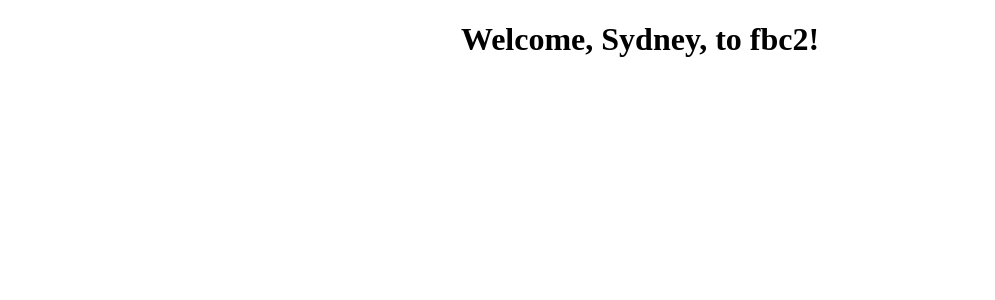
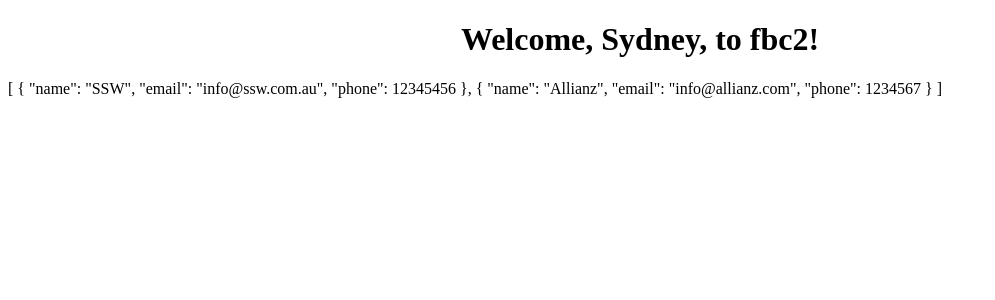
Before and after one commit to SSWConsulting/angular-2day-syd-201803, an Angular app in the folder firebootcamp-crm/: page / in a window 1280 px wide. Shown: the top 300 px of the page, without its empty margins (0-995 px from the left). Built offline with nearby package versions, Linux system fonts and the light colour scheme.

Commit message:
added company-list

```diff
--- a/firebootcamp-crm/src/app/app.component.html
+++ b/firebootcamp-crm/src/app/app.component.html
@@ -3,7 +3,8 @@
   <h1>
     Welcome, Sydney,  to {{ title }}!
   </h1>
-
 </div>
 
+<fbc-company-list></fbc-company-list>
+
 <router-outlet></router-outlet>
--- a/firebootcamp-crm/src/app/app.module.ts
+++ b/firebootcamp-crm/src/app/app.module.ts
@@ -5,11 +5,13 @@ import { AppRoutingModule } from './app-routing.module';
 
 import { AppComponent } from './app.component';
 import { FormsModule } from '@angular/forms';
+import { CompanyListComponent } from './company/company-list/company-list.component';
 
 
 @NgModule({
   declarations: [
-    AppComponent
+    AppComponent,
+    CompanyListComponent
   ],
   imports: [
     BrowserModule,
--- /dev/null
+++ b/firebootcamp-crm/src/app/company/company-list/company-list.component.html
@@ -0,0 +1,3 @@
+<p>
+ {{ companies | json }}
+</p>
--- /dev/null
+++ b/firebootcamp-crm/src/app/company/company-list/company-list.component.ts
@@ -0,0 +1,37 @@
+import { Component, OnInit } from '@angular/core';
+import { Company } from '../company';
+
+@Component({
+  selector: 'fbc-company-list',
+  templateUrl: './company-list.component.html',
+  styleUrls: ['./company-list.component.scss']
+})
+export class CompanyListComponent implements OnInit {
+
+  companies: Company[];
+
+  constructor() { }
+
+  ngOnInit() {
+    this.loadCompanies();
+  }
+
+  loadCompanies() {
+    this.companies = [
+      {
+        name: 'SSW',
+        email: 'info@ssw.com.au',
+        phone: 12345456,
+      },
+      {
+        name: 'Allianz',
+        email: 'info@allianz.com',
+        phone: 1234567
+      }
+    ];
+  }
+
+
+
+
+}
--- /dev/null
+++ b/firebootcamp-crm/src/app/company/company.ts
@@ -0,0 +1,5 @@
+export interface Company {
+  name: string;
+  email: string;
+  phone: number;
+}
```
Also changed, not shown: firebootcamp-crm/src/app/company/company-list/company-list.component.scss (added).
